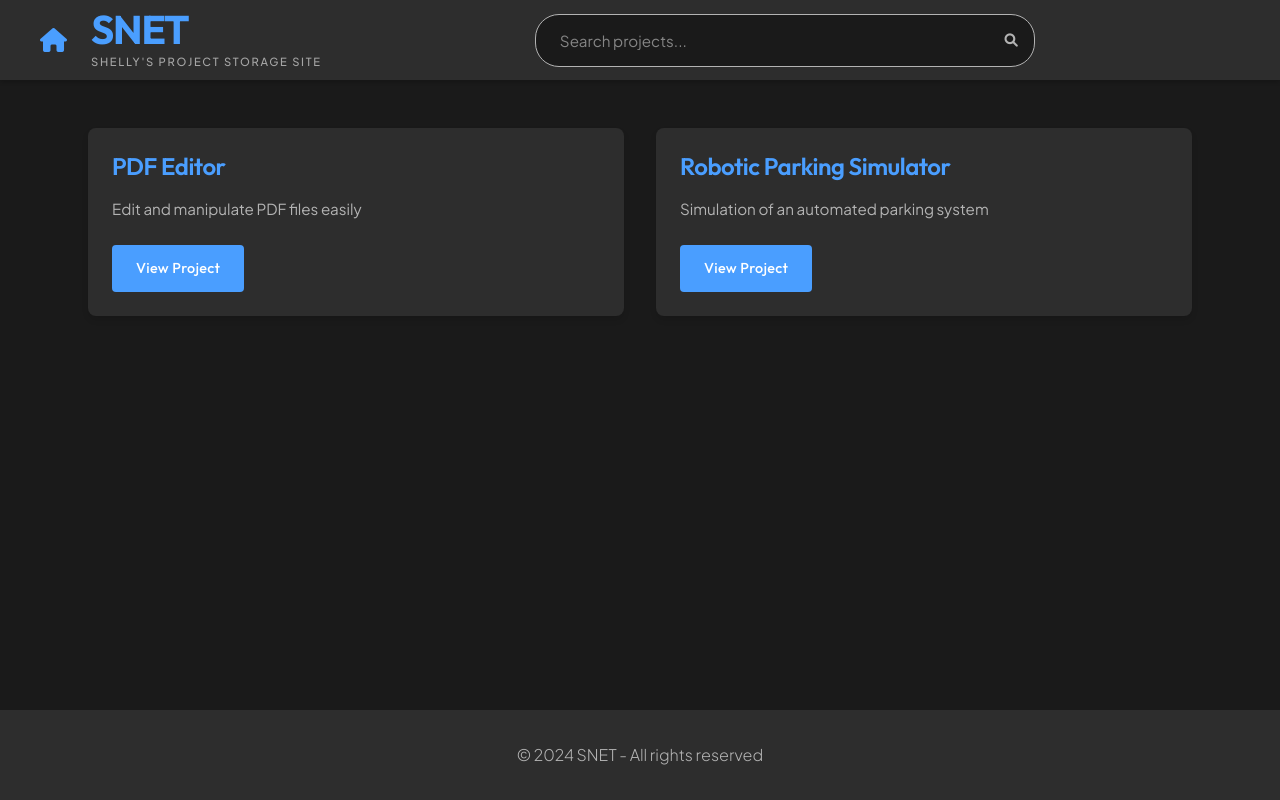
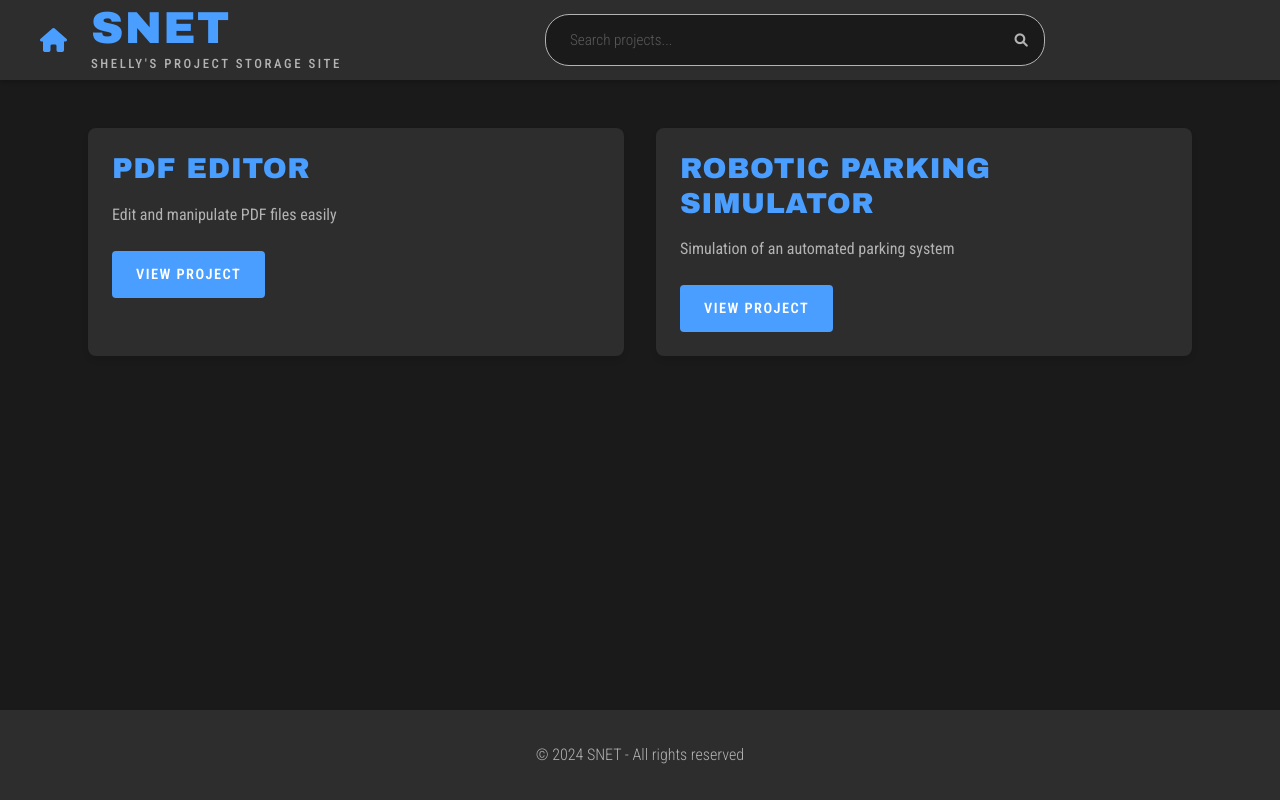
Before and after one commit to shelly5353/SNET, a Flask app: page / in a window 1280 px wide. Run offline with Flask 3, Linux system fonts and the light colour scheme.

Commit message:
Update fonts to Archivo Black and Roboto Condensed

```diff
--- a/static/style.css
+++ b/static/style.css
@@ -10,8 +10,8 @@
     --nav-height: 80px;
 
     /* Font families */
-    --font-headings: 'Outfit', sans-serif;
-    --font-body: 'Plus Jakarta Sans', sans-serif;
+    --font-headings: 'Archivo Black', sans-serif;
+    --font-body: 'Roboto Condensed', sans-serif;
 }
 
 body {
@@ -31,9 +31,10 @@ body {
 
 h1, h2, h3, h4, h5, h6 {
     font-family: var(--font-headings);
-    font-weight: 600;
+    font-weight: 400; /* Archivo Black comes in only one weight */
     line-height: 1.2;
-    letter-spacing: -0.02em;
+    letter-spacing: 0.02em;
+    text-transform: uppercase;
 }
 
 /* Header and Navigation styles */
@@ -91,23 +92,21 @@ header {
 
 .site-title {
     font-family: var(--font-headings);
-    font-size: 2.5rem;
-    font-weight: 700;
+    font-size: 2.8rem;
     margin: 0;
     color: var(--accent-color);
-    letter-spacing: -0.03em;
+    letter-spacing: 0.03em;
     line-height: 1;
 }
 
 .site-slogan {
     font-family: var(--font-body);
-    font-size: 0.7rem;
+    font-size: 0.8rem;
     font-weight: 500;
     color: var(--text-secondary);
     margin: 0.2rem 0 0 0;
-    letter-spacing: 0.15em;
+    letter-spacing: 0.2em;
     text-transform: uppercase;
-    opacity: 0.9;
 }
 
 /* Search bar styles */
@@ -139,8 +138,7 @@ header {
 }
 
 .search-bar input::placeholder {
-    color: var(--text-secondary);
-    font-weight: 400;
+    font-weight: 300;
     opacity: 0.7;
 }
 
@@ -172,15 +170,16 @@ header {
 }
 
 .nav-link {
-    font-family: var(--font-headings);
-    font-weight: 500;
+    font-family: var(--font-body);
+    font-weight: 600;
     color: var(--text-primary);
     text-decoration: none;
     padding: 0.5rem 1rem;
     border-radius: 4px;
     transition: all 0.2s ease;
-    font-size: 0.95rem;
-    letter-spacing: 0;
+    font-size: 0.9rem;
+    letter-spacing: 0.05em;
+    text-transform: uppercase;
 }
 
 .nav-link:hover {
@@ -223,27 +222,27 @@ main {
 
 .project-title {
     font-family: var(--font-headings);
-    font-size: 1.5rem;
-    font-weight: 600;
+    font-size: 1.8rem;
     color: var(--accent-color);
     margin: 0 0 1rem 0;
-    letter-spacing: -0.02em;
+    letter-spacing: 0.02em;
 }
 
 .project-description {
     font-family: var(--font-body);
-    font-size: 0.95rem;
-    line-height: 1.6;
+    font-size: 1rem;
+    line-height: 1.5;
     color: var(--text-secondary);
     margin-bottom: 1.5rem;
     font-weight: 400;
 }
 
 .project-button {
-    font-family: var(--font-headings);
-    font-weight: 500;
+    font-family: var(--font-body);
+    font-weight: 600;
     font-size: 0.9rem;
-    letter-spacing: 0.02em;
+    letter-spacing: 0.1em;
+    text-transform: uppercase;
     display: inline-block;
     background-color: var(--accent-color);
     color: white;
--- a/templates/base.html
+++ b/templates/base.html
@@ -7,7 +7,7 @@
     <!-- Google Fonts -->
     <link rel="preconnect" href="https://fonts.googleapis.com">
     <link rel="preconnect" href="https://fonts.gstatic.com" crossorigin>
-    <link href="https://fonts.googleapis.com/css2?family=Outfit:wght@300;400;500;600;700&family=Plus+Jakarta+Sans:wght@300;400;500;600&display=swap" rel="stylesheet">
+    <link href="https://fonts.googleapis.com/css2?family=Archivo+Black&family=Roboto+Condensed:wght@300;400;500;600;700&display=swap" rel="stylesheet">
     <!-- Font Awesome for icons -->
     <link rel="stylesheet" href="https://cdnjs.cloudflare.com/ajax/libs/font-awesome/6.0.0/css/all.min.css">
     <!-- Custom CSS -->
```
